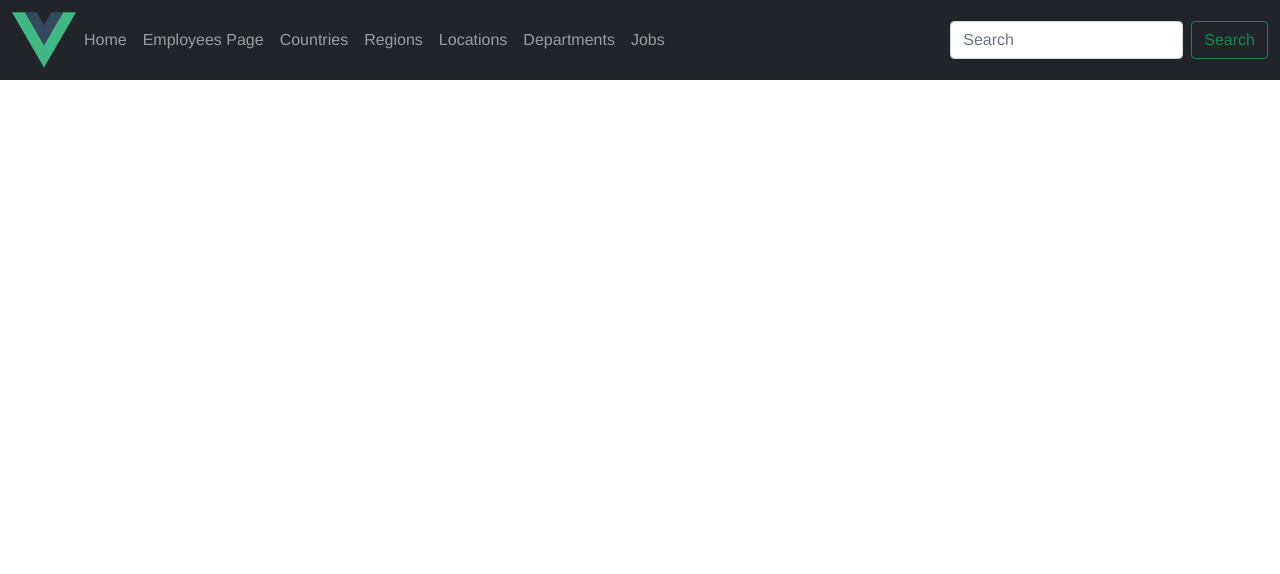
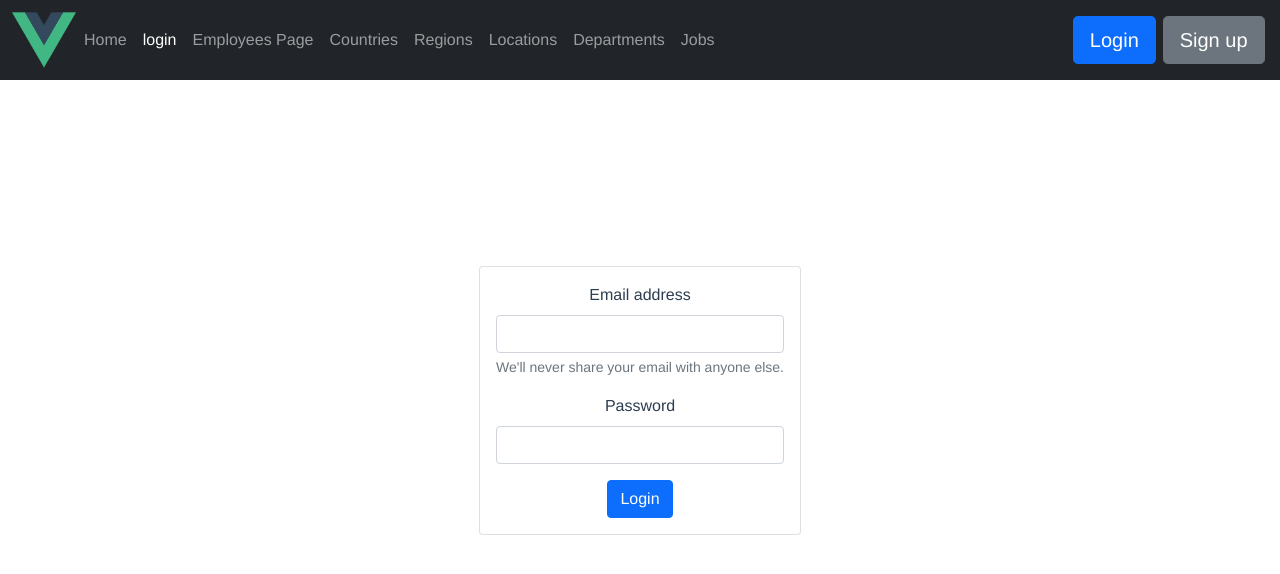
Before and after one commit to agoodstart/postgres-sqlalchemy-fastapi, a Vue app in the folder frontend/: page /login in a window 1280 px wide. Shown: the top 574 px of the page. Built offline with nearby package versions, Linux system fonts and the light colour scheme.

Commit message:
added login route, ready to merge

```diff
--- a/frontend/src/components/navbar/Navbar.vue
+++ b/frontend/src/components/navbar/Navbar.vue
@@ -38,20 +38,11 @@
             />
           </li>
         </ul>
-        <form class="d-flex">
-          <input
-            class="form-control me-2"
-            type="search"
-            placeholder="Search"
-            aria-label="Search"
-          >
-          <button
-            class="btn btn-outline-success"
-            type="submit"
-          >
-            Search
-          </button>
-        </form>
+        <div class="col-md-2 d-flex justify-content-around">
+            <a href="/login" class="btn btn-primary btn-lg">Login</a>
+          <a href="#" class="btn btn-secondary btn-lg">Sign up</a>
+        </div>
+
       </div>
     </div>
   </nav>
--- a/frontend/src/router/index.js
+++ b/frontend/src/router/index.js
@@ -6,6 +6,11 @@
     path: '/',
     name: 'Home',
     component: () => import(/* webpackChunkName: "about" */ '../views/Home.vue')
+  },
+  {
+    path: '/login',
+    name: 'login',
+    component: () => import(/* webpackChunkName: "about" */ '../views/Login.vue')
   },
   {
     path: '/employees',
--- /dev/null
+++ b/frontend/src/views/Login.vue
@@ -0,0 +1,18 @@
+<template>
+    <div class="card">
+        <div class="card-body">
+            <form>
+                <div class="mb-3">
+                    <label for="exampleInputEmail1" class="form-label">Email address</label>
+                    <input type="email" class="form-control" id="exampleInputEmail1" aria-describedby="emailHelp">
+                    <div id="emailHelp" class="form-text">We'll never share your email with anyone else.</div>
+                </div>
+                <div class="mb-3">
+                    <label for="exampleInputPassword1" class="form-label">Password</label>
+                    <input type="password" class="form-control" id="exampleInputPassword1">
+                </div>
+                <button type="submit" class="btn btn-primary">Login</button>
+            </form>
+        </div>
+    </div>
+</template>
--- a/frontend/src/views/employees/SingleEmployee.vue
+++ b/frontend/src/views/employees/SingleEmployee.vue
@@ -19,11 +19,11 @@
             <div class="collapse" id="collapseExample">
                   <div class="card card-body">
                     <div class="row">
-                      <div class="col-md-4">
+                      <div class="col-md-3">
                           <p>Tel nr</p>
                           <p>Email</p>
                       </div>
-                      <div class="col-md-8">
+                      <div class="col-md-9">
                         <p>{{employee.phone_number}}</p>
                         <p>{{employee.email}}</p>
                       </div>
@@ -55,11 +55,11 @@
     background-color: #eee
 }
 
-#collapseExample .row .col-md-4:first-child p {
+#collapseExample .row .col-md-3:first-child p {
   text-align: left;
 }
 
-#collapseExample .row .col-md-8:last-child p {
+#collapseExample .row .col-md-9:last-child p {
   text-align: right;
 }
 
```
Also changed, not shown: frontend/src/components/FormCard.vue (added, +18 -0 lines).
